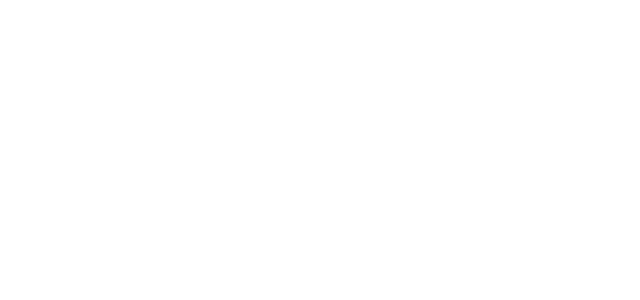
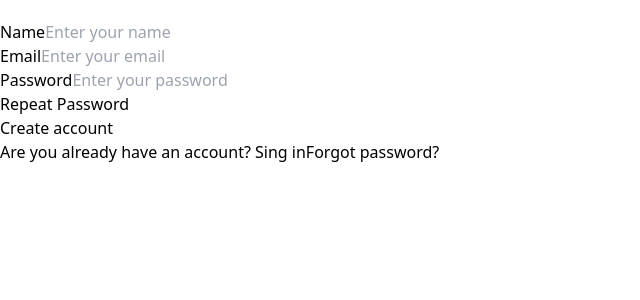
Before and after one commit to JavierAChacon/Teto, a React (Vite) app in the folder frontend/: page /register in a window 1280 px wide. Shown: the top 300 px of the page, without its empty margins (0-640 px from the left). Built offline with nearby package versions, Linux system fonts and the light colour scheme.

Commit message:
added routing for public access

```diff
--- a/frontend/src/App.jsx
+++ b/frontend/src/App.jsx
@@ -1,7 +1,25 @@
+import { BrowserRouter, Routes, Route } from 'react-router-dom'
+import AuthLayout from './layouts/AuthLayout'
+import Login from './pages/Login'
+import Register from './pages/Register'
+import ForgotPassword from './pages/ForgotPassword'
+import NewPassword from './pages/NewPassword'
+import ConfirmAccount from './pages/ConfirmAccount'
 
-
-function App() {
-
+function App () {
+  return (
+    <BrowserRouter>
+      <Routes>
+        <Route path='/' element={<AuthLayout />}>
+          <Route index element={<Login />} />
+          <Route path='/register' element={<Register />} />
+          <Route path='/forgot-password' element={<ForgotPassword />} />
+          <Route path='/new-password/:token' element={<NewPassword />} />
+          <Route path='/confirm/:id' element={<ConfirmAccount />} />
+        </Route>
+      </Routes>
+    </BrowserRouter>
+  )
 }
 
 export default App
--- /dev/null
+++ b/frontend/src/layouts/AuthLayout.jsx
@@ -0,0 +1,12 @@
+import { Outlet } from 'react-router-dom'
+const AuthLayout = () => {
+  return (
+    <>
+      <main className='container mx-auto mt-5 md:mt-15'>
+        <Outlet />
+      </main>
+    </>
+  )
+}
+
+export default AuthLayout
--- /dev/null
+++ b/frontend/src/pages/ConfirmAccount.jsx
@@ -0,0 +1,7 @@
+const ConfirmAccount = () => {
+  return (
+    <div>ConfirmAccount</div>
+  )
+}
+
+export default ConfirmAccount
--- /dev/null
+++ b/frontend/src/pages/ForgotPassword.jsx
@@ -0,0 +1,9 @@
+import React from 'react'
+
+const ForgotPassword = () => {
+  return (
+    <div>ForgotPassword</div>
+  )
+}
+
+export default ForgotPassword
--- /dev/null
+++ b/frontend/src/pages/Login.jsx
@@ -0,0 +1,32 @@
+import { Link } from 'react-router-dom'
+const Login = () => {
+  return (
+    <>
+      <form>
+        <div>
+          <label htmlFor='email'>Email</label>
+          <input id='email' type='email' placeholder='Enter your email' />
+        </div>
+        <div>
+          <label htmlFor='password'>Password</label>
+          <input
+            id='password'
+            type='password'
+            placeholder='Enter your password'
+          />
+        </div>
+        <input type='submit' value='Sign' />
+      </form>
+      <nav>
+        <Link to='register'>
+          Don't have an account? <span>Register</span>
+        </Link>
+        <Link to='forgot-password'>
+          <span>Forgot password?</span>
+        </Link>
+      </nav>
+    </>
+  )
+}
+
+export default Login
--- /dev/null
+++ b/frontend/src/pages/NewPassword.jsx
@@ -0,0 +1,7 @@
+const NewPassword = () => {
+  return (
+    <div>NewPassword</div>
+  )
+}
+
+export default NewPassword
--- /dev/null
+++ b/frontend/src/pages/Register.jsx
@@ -0,0 +1,40 @@
+import { Link } from 'react-router-dom'
+const Register = () => {
+  return (
+    <>
+      <form>
+        <div>
+          <label htmlFor='name'>Name</label>
+          <input id='name' type='text' placeholder='Enter your name' />
+        </div>
+        <div>
+          <label htmlFor='email'>Email</label>
+          <input id='email' type='email' placeholder='Enter your email' />
+        </div>
+        <div>
+          <label htmlFor='password'>Password</label>
+          <input
+            id='password'
+            type='password'
+            placeholder='Enter your password'
+          />
+        </div>
+        <div>
+          <label htmlFor='repeatPassword'>Repeat Password</label>
+          <input id='repeatPassword' type='password' />
+        </div>
+        <input type='submit' value='Create account' />
+      </form>
+      <nav>
+        <Link to='/'>
+          Are you already have an account? <span> Sing in</span>
+        </Link>
+        <Link to='forgot-password'>
+          <span>Forgot password?</span>
+        </Link>
+      </nav>
+    </>
+  )
+}
+
+export default Register
--- a/frontend/tailwind.config.js
+++ b/frontend/tailwind.config.js
@@ -1,8 +1,8 @@
 /** @type {import('tailwindcss').Config} */
 export default {
-  content: ["./src/**/*.{html,js}"],
+  content: ['./src/**/*.{html,js,jsx}'],
   theme: {
-    extend: {},
+    extend: {}
   },
-  plugins: [],
+  plugins: []
 }
```
Also changed, not shown: frontend/package.json (+8 -1 lines), frontend/.eslintrc.cjs, 2 other files (tests, documents, lock files or other folders).
